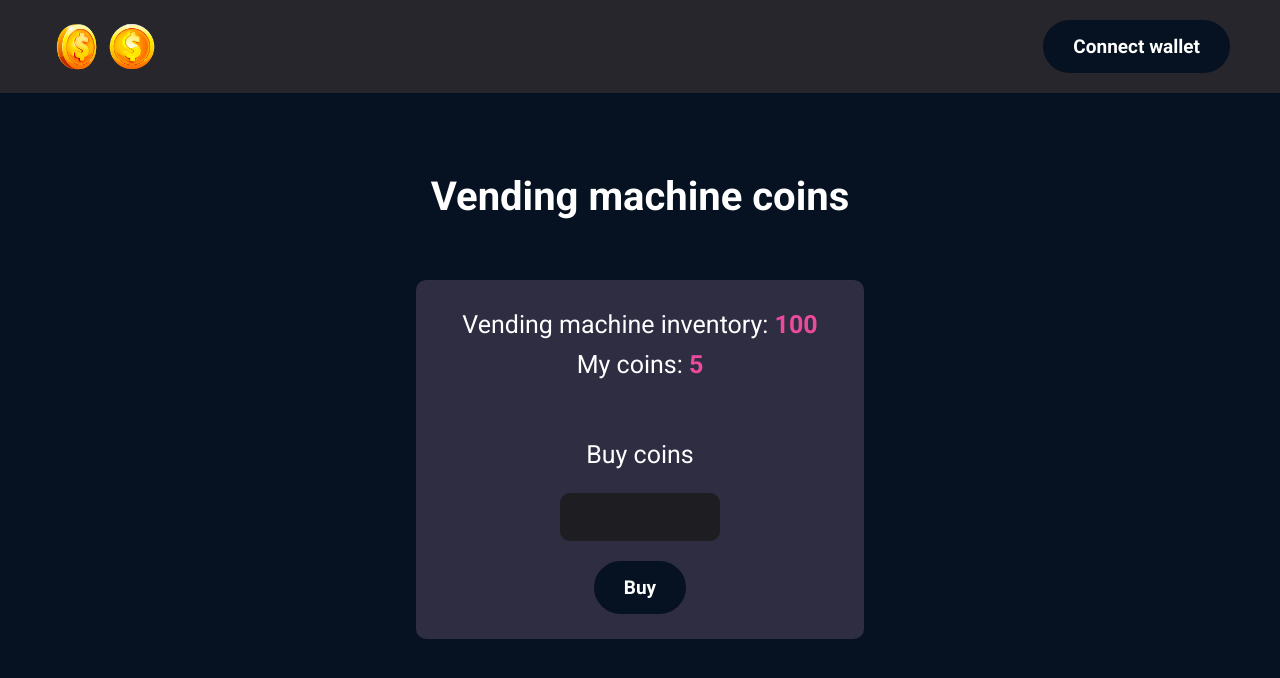
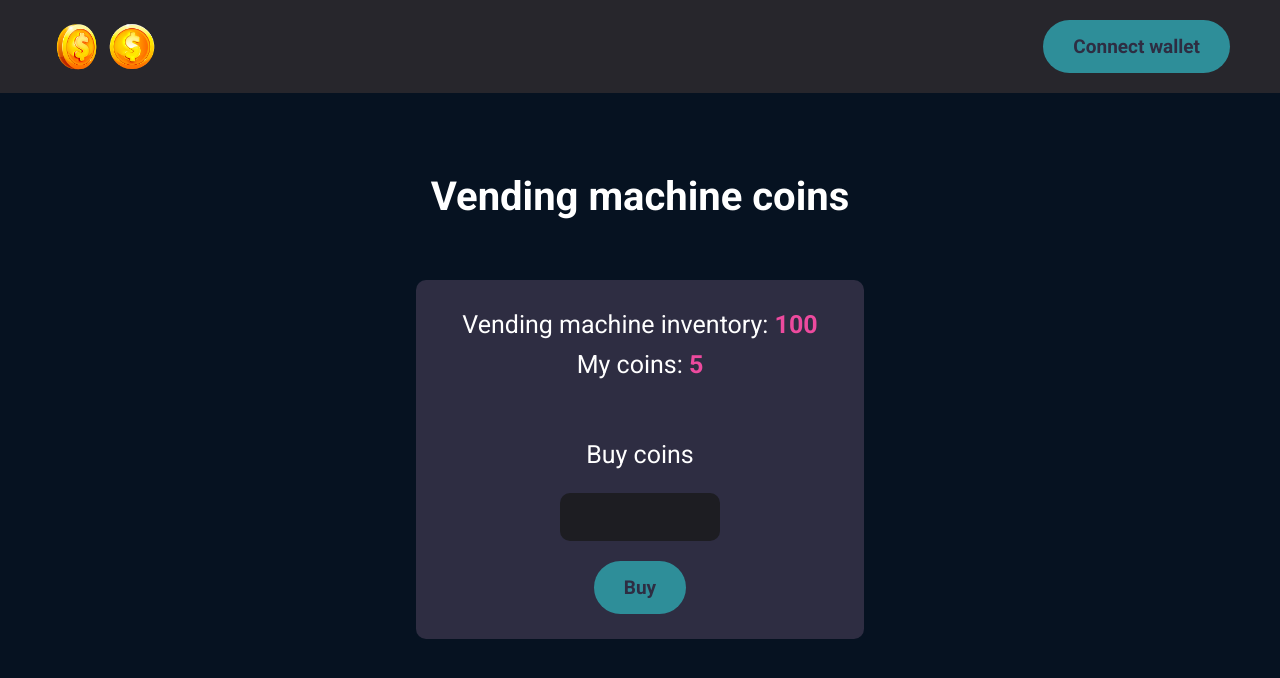
Before and after one commit to GustavoGJesus/vending-machine-coins-web3, a Next.js app: page / in a window 1280 px wide. Shown: the top 678 px of the page. Built offline with nearby package versions, Linux system fonts and the light colour scheme.

Commit message:
refactor: 💡 adjust color button

```diff
--- a/src/components/shared/Button/styles.ts
+++ b/src/components/shared/Button/styles.ts
@@ -7,9 +7,9 @@ export const ButtonComponent = styled.button<ButtonProps>`
   border: none;
   border-radius: 30px;
   background-color: ${(props) =>
-    (props.variant === "primary" && "#061221") ||
+    (props.variant === "primary" && "#2E8E99") ||
     (props.variant === "secondary" && "#133364")};
-  color: #fff;
+  color: #2e2d42;
   cursor: pointer;
   font-weight: bold;
   font-size: 19px;
```
